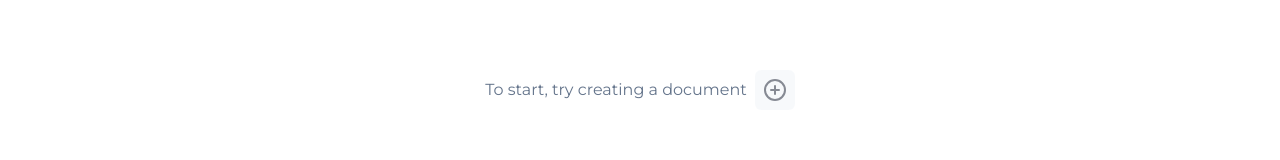
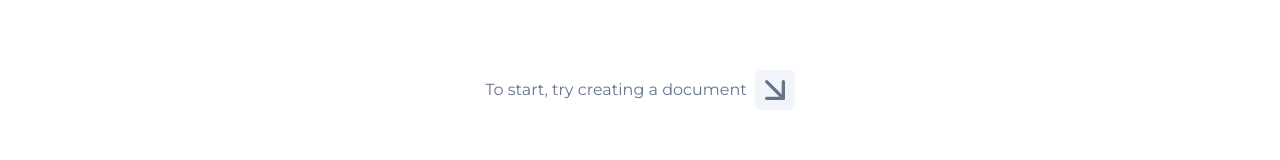
Before and after one commit to pablo-kitz/quicktemplates-tool, a Next.js app: page /dashboard in a window 1280 px wide. Shown: the part 302-462 px from the top of the page. Built offline with nearby package versions, Linux system fonts and the light colour scheme; no server answers; the database is empty; sample sign-in values are in the browser's storage; what prettier-plugin-tailwindcss would draw is missing.

Commit message:
CL: - clearer directions in instructions

```diff
--- a/components/instructions.tsx
+++ b/components/instructions.tsx
@@ -1,15 +1,21 @@
-import { PlusCircleIcon } from "lucide-react"
+import { ArrowDownRight, PlusCircleIcon } from "lucide-react"
 
-import { Button } from "./ui"
+import { cn } from "@/lib/utils"
+
+import { Button, buttonVariants } from "./ui"
 
 export default function Instructions() {
   return (
     <>
       <div className="flex select-none items-center justify-center gap-2">
         To start, try creating a document
-        <Button aria-hidden variant="secondary" size="icon" disabled={true}>
-          <PlusCircleIcon />
-        </Button>
+        <ArrowDownRight
+          aria-disabled
+          className={cn(
+            buttonVariants({ variant: "secondary", size: "icon" }),
+            "text-muted-foreground"
+          )}
+        />
       </div>
     </>
   )
```
